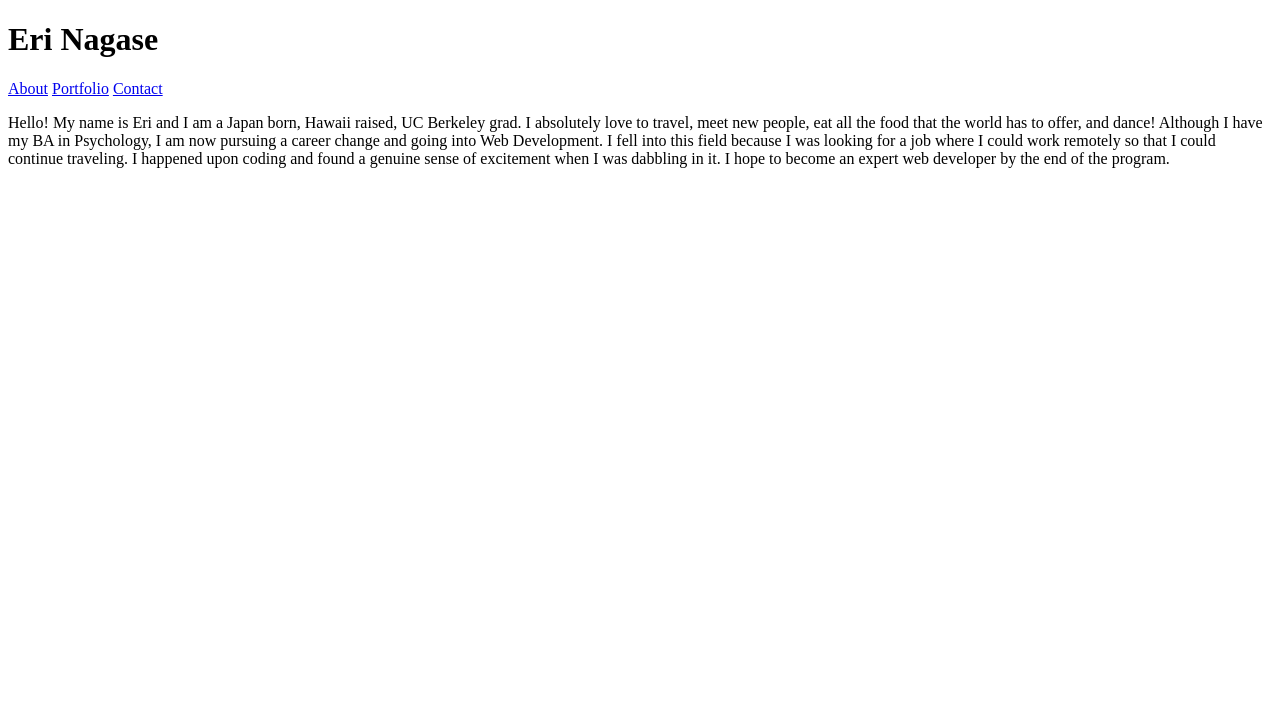
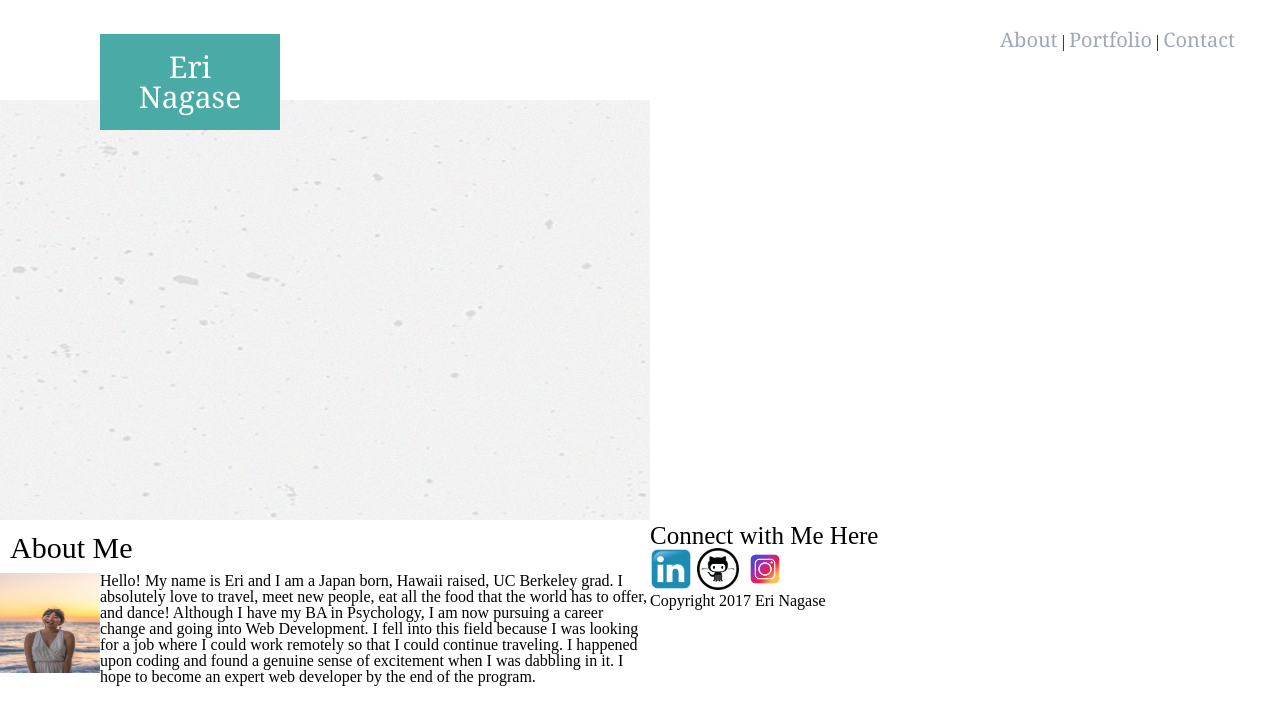
Before and after one commit to nagaseri/nagaseri.github.io, a plain HTML site: page index.html in a window 1280 px wide. Drawn offline with Linux system fonts and the light colour scheme; files that its build step writes are made by us from their sources.

Commit message:
just updating

```diff
--- a/index.html
+++ b/index.html
@@ -1,31 +1,75 @@
 <!DOCTYPE html>
 <html>
-	<head>
+
+<head>
 		<meta charset="UTF-8">
 		<title>Eri Nagase</title>
 
-		<!-- Link to CSS  -->
-		<link rel="stylesheet" type="text/css" href="assets/css/style.css">
+<!-- CSS Reset -->
+		<link rel="stylesheet" type="text/css" href="reset.css">
 
-	</head>
+<!-- Link to CSS  -->
+		<link rel="stylesheet" type="text/css" href="style.css">
+</head>
+
 <body>
-	<!-- Header -->
-	<div>
-		<header><h1 id="name">Eri Nagase</h1>
 
-		<!-- Links to other pages -->
-		<a href="about.html">About</a>
-		<a href="portfolio.html">Portfolio</a>
-		<a href="contact.html">Contact</a>
+<!-- Master -->
+<div class="master">
+
+<!-- Banner -->
+	<div class="banner">
+		<div class="logo">
+			<p>Eri Nagase</p>
+		</div>
+
+<!-- Nav bar -->
+
+		<div class="navigation">
+			<a href="about.html">About</a> |
+			<a href="portfolio.html">Portfolio</a> |
+			<a href="contact.html">   Contact</a>
+		</div>
 	</div>
 
+<!-- body section -->
 
+	<div class="main">
 
-	</header>
+<!-- body background -->
+		<img class="background" src="concrete.png">
 
-		<div class="clearfix">
-		<div class="container">
-		<!-- About Me -->
-		<p>Hello! My name is Eri and I am a Japan born, Hawaii raised, UC Berkeley grad. I absolutely love to travel, meet new people, eat all the food that the world has to offer, and dance! Although I have my BA in Psychology, I am now pursuing a career change and going into Web Development. I fell into this field because I was looking for a job where I could work remotely so that I could continue traveling. I happened upon coding and found a genuine sense of excitement when I was dabbling in it. I hope to become an expert web developer by the end of the program.</p>
+<!-- About Me -->
+
+		<article class="about">
+			<h2>About Me</h2>
+
+			<img class="profile_pic" src="images/eri.jpg" alt="Eri">
+
+			<p>Hello! My name is Eri and I am a Japan born, Hawaii raised, UC Berkeley grad. I absolutely love to travel, meet new people, eat all the food that the world has to offer, and dance! Although I have my BA in Psychology, I am now pursuing a career change and going into Web Development. I fell into this field because I was looking for a job where I could work remotely so that I could continue traveling. I happened upon coding and found a genuine sense of excitement when I was dabbling in it. I hope to become an expert web developer by the end of the program.</p>
+		</article>
+		<br>
+<!-- Social media icons -->
+		<aside class="connect"><h3>Connect with Me Here</h3>
+			<a href="#">
+				<img src="images/linkedin.png" alt="Linkedin Logo" style="width: 42px; height: 42px; border: 0;">
+			</a>
+			<a href="#">
+				<img src="images/github.png" alt="Github logo" style="width: 42px; height: 42px; border: 0;">
+			</a>
+			<a href="#">
+				<img src="images/insta.jpg" alt="Instagram logo" style="width: 42px; height: 42px; border: 0;">
+			</a>
+		</aside>
+	<!-- 	<div class="clearfix"> -->
+	</div>
+</div>
+
 </body>
+
+<footer>
+		<!-- insert at copyright symbol -->
+		<p>Copyright 2017 Eri Nagase</p>
+</footer>
+
 </html>
--- a/style.css
+++ b/style.css
@@ -1,5 +1,85 @@
-#name {
-	background-color: #4aaaa5
-	color: white
+*{
+	box-sizing: border-box;
+}
+
+html {
+	width: 960px;
+}
+
+
+.banner {
+	background-color: white;
+	width: 100%;
+	height: 100px;
+
+}
+
+.logo {
+	position: absolute;
+	width: 180px;
+	padding: 18px;
+	background-color: #4aaaa5;
+	left: 100px;
+	top: 34px;
+	text-align: center;
+	font-size: 30px;
+	color: white;
 	font-family: 'Georgia', Times, Times New Roman, serif;
 }
+
+.navigation {
+	text-align: center;
+	height: 100px;
+	background-color: white;
+	position: absolute;
+	left: 1000px;
+	padding-top: 30px;
+}
+
+a {
+	font-family: 'Georgia', Times, Times New Roman, serif;
+	font-size: 20px;
+	color: #9fa8b7;
+	text-decoration: unset;
+}
+
+h2 {
+	font-size: 30px;
+	padding: 10px;
+}
+
+h3 {
+	font-size: 25px;
+}
+
+.background {
+	width: 650px;
+	height: 420px;
+}
+
+.main {
+	background-color: #ffffff;
+	width: 960px;
+	height: 420px;
+	font-color: #777777;
+}
+
+.about {
+	border-color: #9fa8b7;
+	float: left;
+	width: 650px;
+	font-color: #777777;
+}
+
+.connect {
+	width: 270px;
+	float: left;
+	font-color: #777777;
+}
+
+.profile_pic {
+	float: left;
+	width: 100px;
+	height: 100px;
+	border: 0;
+}
```
Also changed, not shown: concrete.png (added), images/eri.jpg (renamed from images/33727970385_3e511fd6b0_o.jpg), images/github.png (renamed from images/github-circle-mascot-git-icon-6.png), images/insta.jpg (renamed from images/instagram-icon_1057-2227.jpg), images/linkedin.png (renamed from images/2000px-Linkedin_icon.svg.png), 2 other files.
